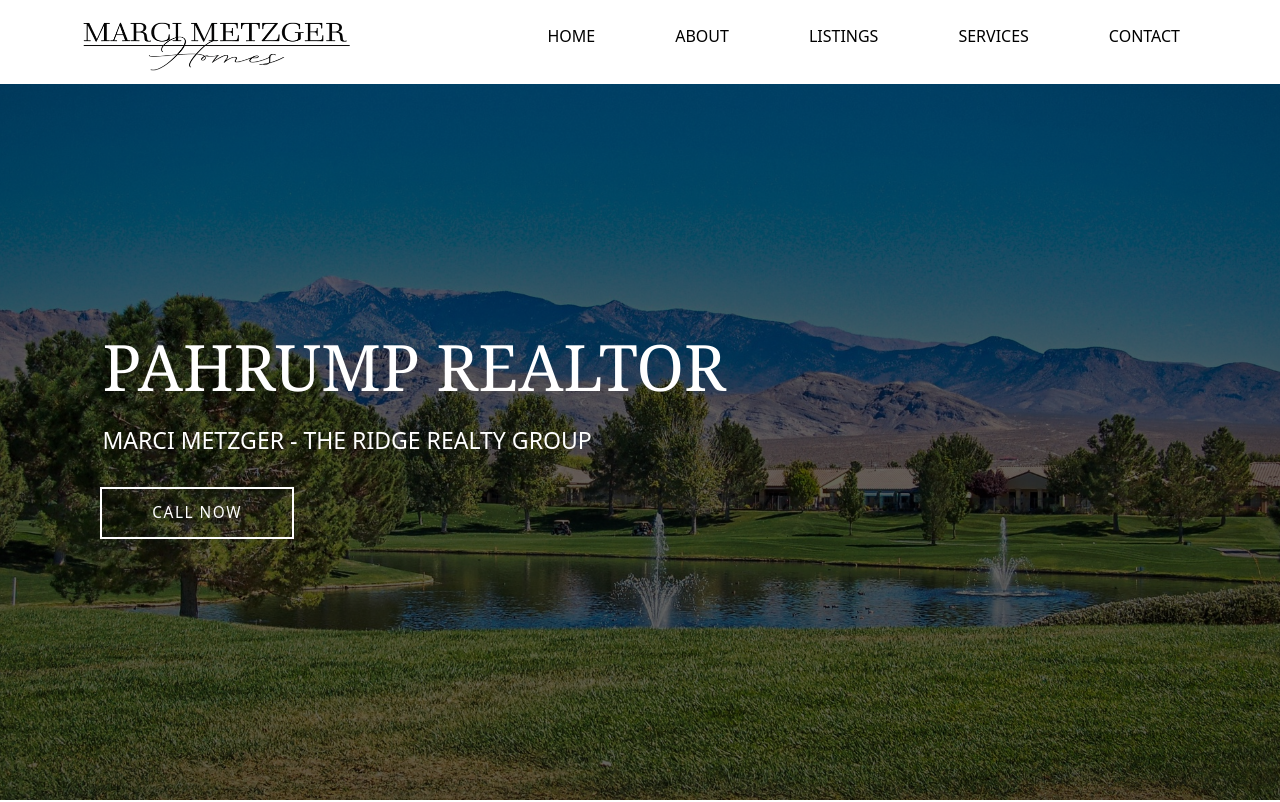
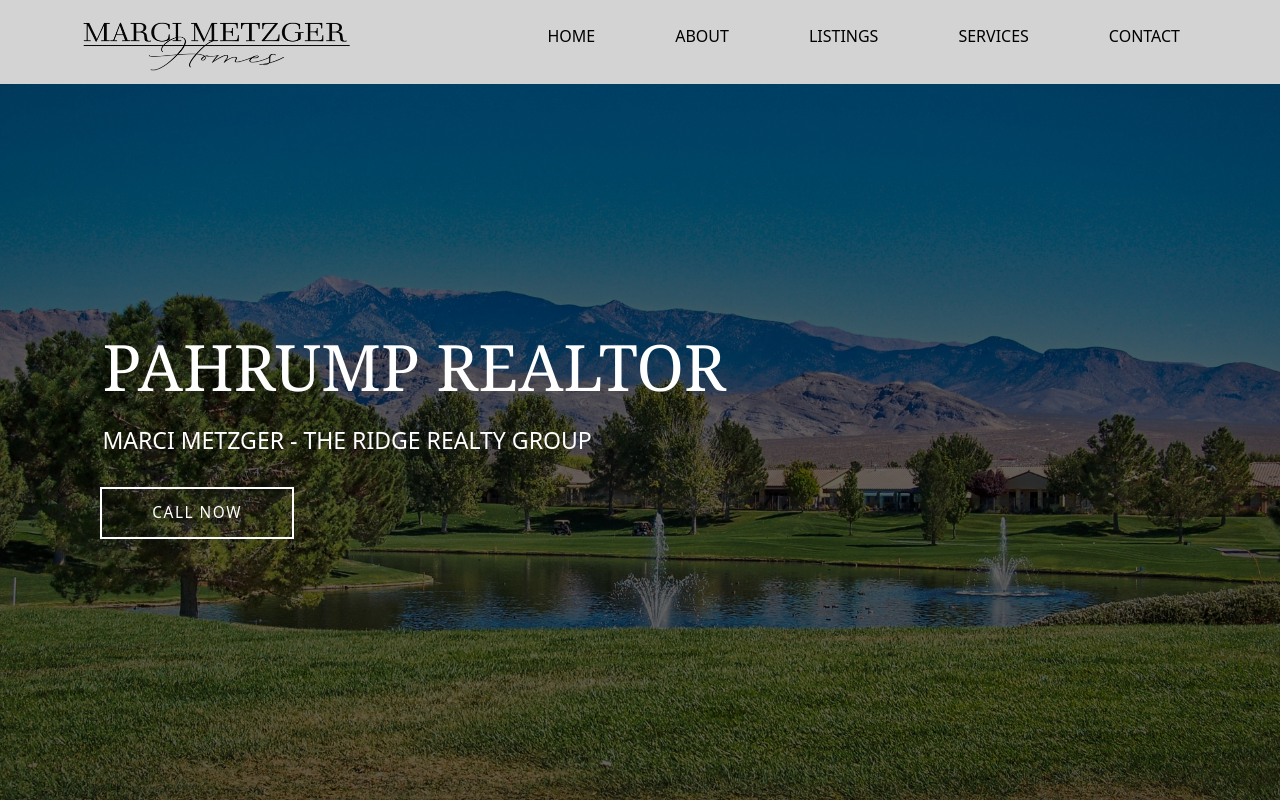
Before and after one commit to jmBaldano/Real-Estate-Website, a Vue app: page / in a window 1280 px wide. Shown: the top 802 px of the page. Built offline with nearby package versions, Linux system fonts and the light colour scheme.

Commit message:
update design

```diff
--- a/src/Carousel.vue
+++ b/src/Carousel.vue
@@ -1,6 +1,7 @@
 <template>
+    <a href="#Home"><img src="/images/logo1.png" class="block mx-auto max-w-[250px] md:max-w-[350px] h-auto md:pl-0 pb-10"></a>
     <h1 class="pb-10 font-serif text-2xl md:text-5xl text-center text-white">PHOTO GALLERY</h1>
-<div id="indicators-carousel" class="relative mx-auto w-full max-w-[1200px]" data-carousel="slide">
+    <div id="indicators-carousel" class="relative mx-auto w-full max-w-[1200px]" data-carousel="slide">
     <!-- Carousel wrapper -->
     <div class="relative md:w-full w-full max-w-[1200px] h-56 mx-auto overflow-hidden md:h-[400px]">
          <!-- Item 1 -->
--- a/src/Root.vue
+++ b/src/Root.vue
@@ -18,7 +18,7 @@ import Location from './Location.vue'
         <section id="BuyersGuide" class="min-h-screen pt-0"><BuyersGuide /> </section>
         <section id="SearchListings" class="min-h-screen pt-0"><SearchListings /> </section>
         <section id="LogoScroll" class="pt-0 pb-20"><LogoScroll /> </section>
-        <section id="Carousel" class="py-20 bg-black/90 "><Carousel /> </section>
+        <section id="Carousel" class="py-15 pb-20 bg-black/90 "><Carousel /> </section>
         <section id="Services" class="min-h-screen pt-0"><Services /> </section>
         <section id="Contact" class="min-h-screen pt-0"><Contact /> </section>
         <section id="Location" class="min-h-screen pt-0"><Location /> </section>
--- a/src/Services.vue
+++ b/src/Services.vue
@@ -1,5 +1,5 @@
 <template>
-        <section class="flex flex-col gap-10 items-center  bg-[#d3d3d3]">
+        <section class="flex flex-col gap-10 items-center  bg-[#ffff]">
   <h1 class="text-center font-serif text-4xl p-10">OUR SERVICES</h1>
   <div class="flex flex-col items-center w-full gap-8 md:flex-row">
     <figure class="flex-1">
--- a/src/layouts/Layout.vue
+++ b/src/layouts/Layout.vue
@@ -13,7 +13,7 @@ const closeMenu = () => {
 </script>
 <template>
     <div class="relative ">
-        <header class="fixed top-0 left-0 z-50 w-full bg-white">
+        <header class="fixed top-0 left-0 z-50 w-full bg-[#d3d3d3]">
             <nav class="flex items-center justify-between p-0 mx-auto text-sm text-center text-black pr-25">
                 <div class="pt-0 ">
                     <a href="#Home"><img src="/images/logo.png"
```
